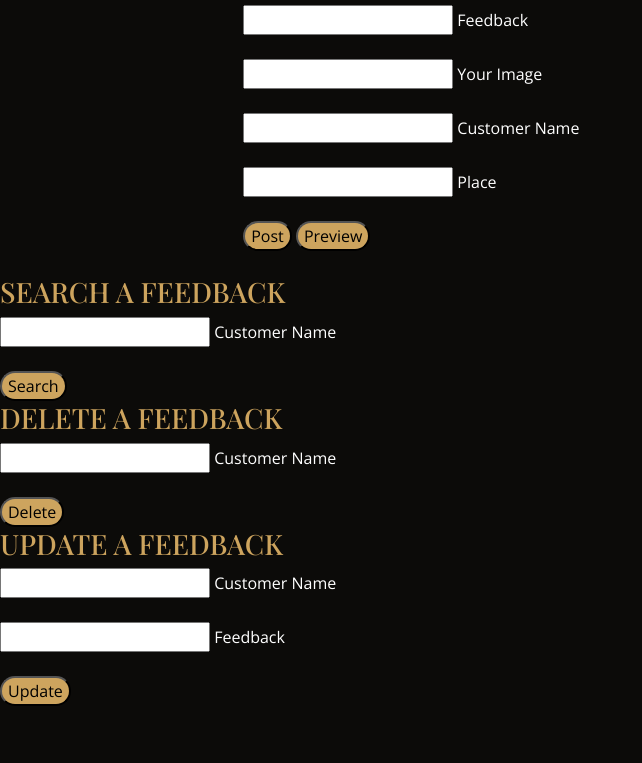
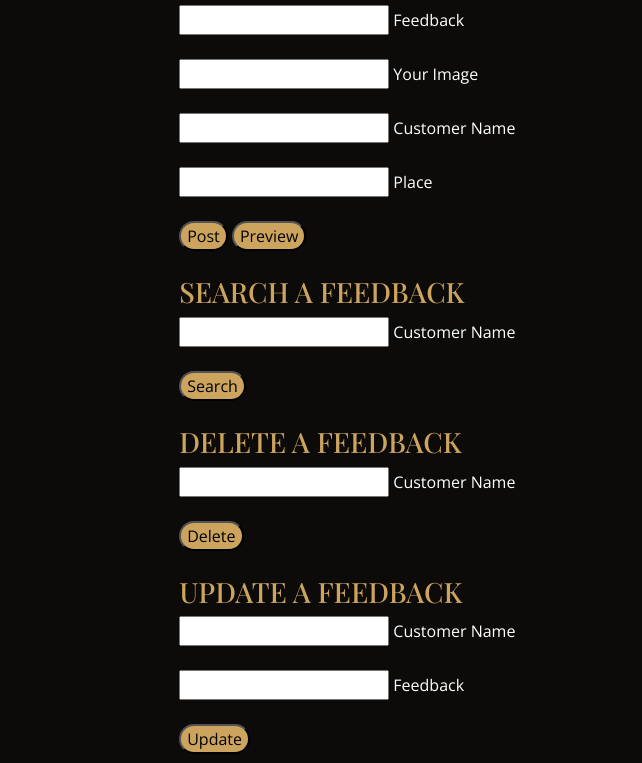
Before and after one commit to KowshikHarish/Bharani-Photo-Centre, a website: page index.html in a window 1280 px wide. Shown: the part 5463-6226 px from the top of the page, without its empty margins (0-642 px from the left). Drawn offline with nearby package versions, Linux system fonts and the light colour scheme; no server answers; a web font is replaced by a local one.

Commit message:
Update index.html

```diff
--- a/index.html
+++ b/index.html
@@ -633,7 +633,7 @@
     </section><!-- End Testimonials Section -->
 				</div>
 			</div> <!-- .testimonial-section -->
-      <div class="col-md-4 col-md-push-1" style="margin-left: 19%;">
+      <div class="col-md-4 col-md-push-1" style="margin-left: 14%;">
         <aside class="sidebar">
           <div class="widget">
             <h3 class="widget-title" style="color: #cda45e;">ADD A FEEDBACK</h3>
@@ -681,6 +681,7 @@
 		</main> <!-- .main-content -->
 
     <!-- Search a feedback -->
+    <div style="margin-left: 14%;">
     <h3 class="widget-title" style="color: #cda45e;">SEARCH A FEEDBACK</h3>
             <div class="box">
               <form name="searchfeedbackform" action="/searchform" method="post" novalidate>
@@ -694,9 +695,12 @@
                 <input id="submit" type="submit" name="" value="Search" style="background-color: #cda45e;border-radius: 17px;">
               </form>
             </div>
+          </div><br>
+
 
 
             <!-- Delete a feedback -->
+            <div style="margin-left: 14%;">
           <h3 class="widget-title" style="color: #cda45e;">DELETE A FEEDBACK</h3>
           <div class="box">
             <form name="deletefeedbackform" action="/deleteform" method="post" novalidate>
@@ -709,9 +713,12 @@
               <input id="submit" type="submit" name="" value="Delete" style="background-color: #cda45e;border-radius: 17px;">
             </form>
           </div>
+        </div><br>
+
 
 
           <!-- Update a feedback -->
+          <div style="margin-left: 14%;">
           <h3 class="widget-title" style="color: #cda45e;">UPDATE A FEEDBACK</h3>
 
             <div class="box">
@@ -734,6 +741,7 @@
                 <input id="submit" type="submit" name="" value="Update" style="background-color: #cda45e;border-radius: 17px;">
               </form>
             </div>
+          </div><br>
     <!-- End Testimonials Section -->
 
     <!-- ======= Gallery Section ======= -->
```
